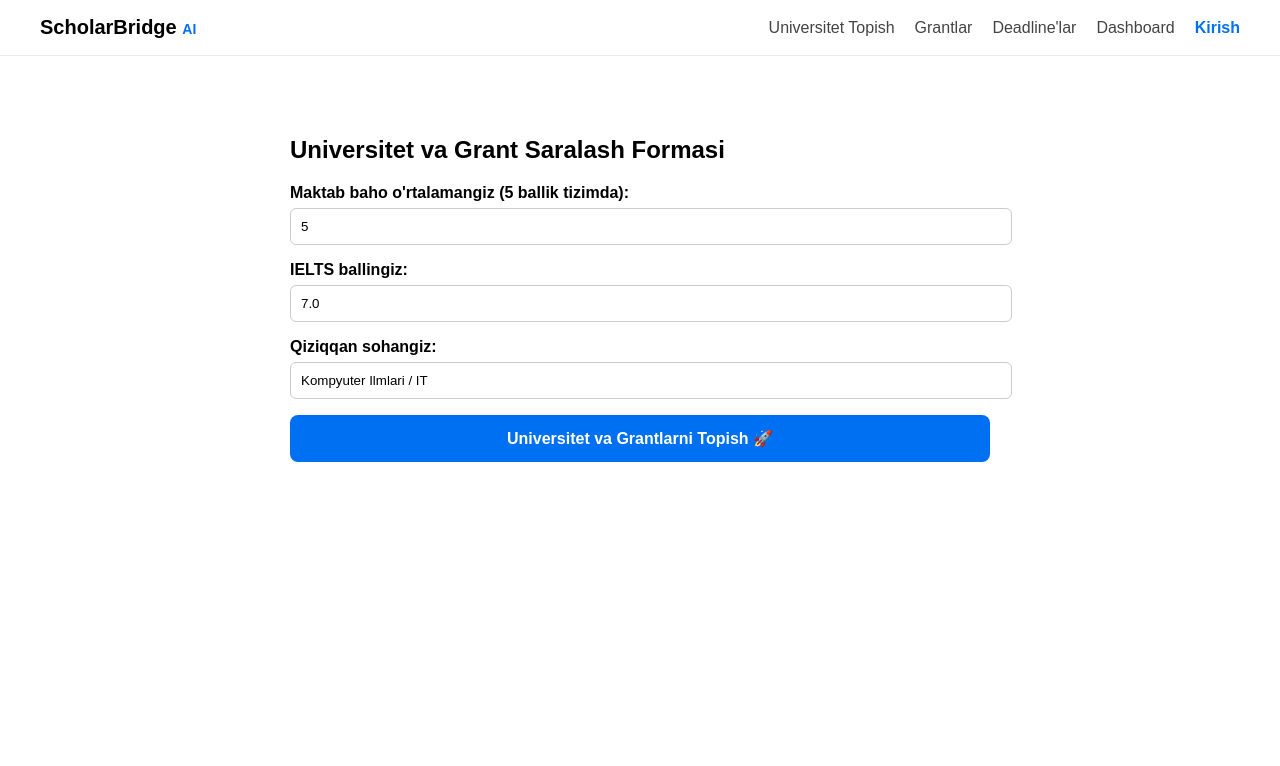
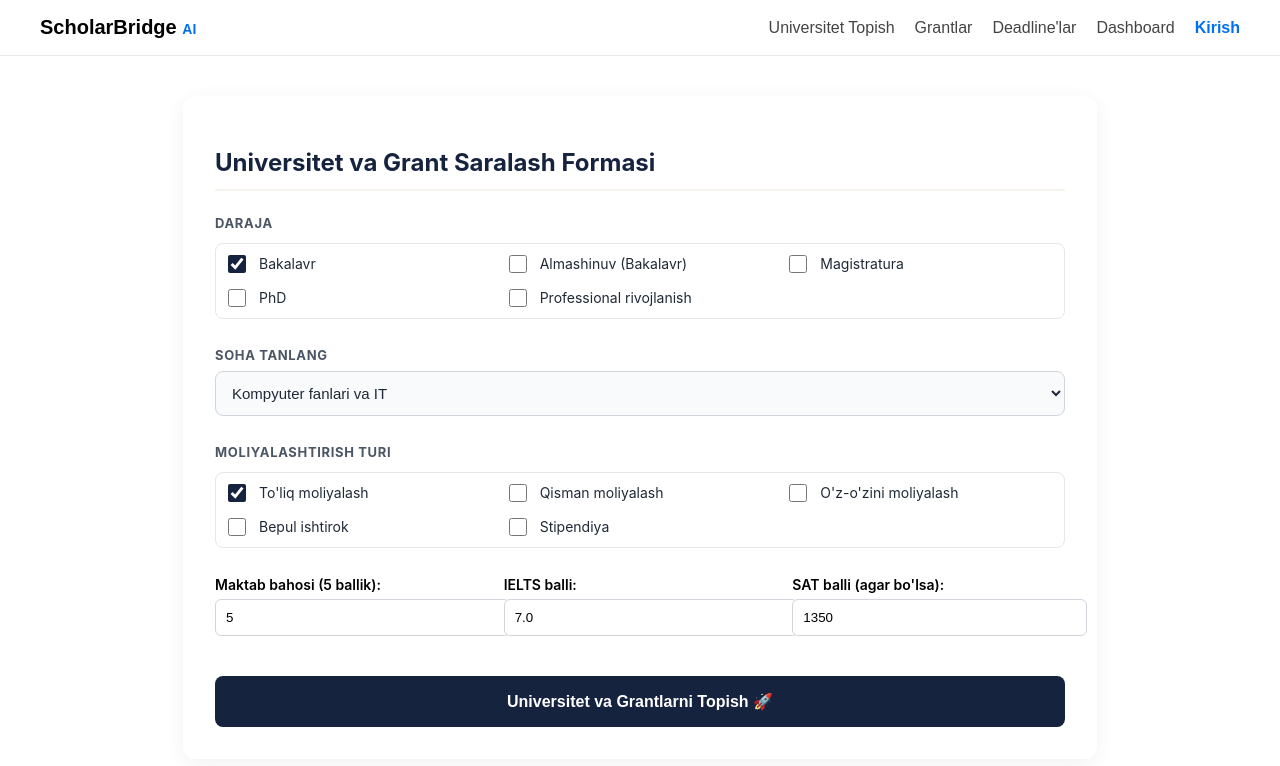
Before and after one commit to jamijomi344as-jpg/ScholarBridge, a Next.js app: page /find in a window 1280 px wide. Shown: the top 766 px of the page. Built offline with nearby package versions, Linux system fonts and the light colour scheme.

Commit message:
Update page.tsx

```diff
--- a/app/find/page.tsx
+++ b/app/find/page.tsx
@@ -6,21 +6,57 @@ import { useRouter } from 'next/navigation';
 export default function FindPage() {
   const router = useRouter();
   const [loading, setLoading] = useState(false);
-  const [formData, setFormData] = useState({
-    schoolGrade: '5',
-    degrees: ['Bakalavr'],
-    fundingTypes: ['To\'liq Grant'],
-    majors: ['Kompyuter Ilmlari / IT'],
-    selectedCountries: ['AQSH', 'Janubiy Koreya', 'Germaniya'],
-    ielts: '7.0',
-    sat: '1350',
-    otherCertificates: '',
-    budget: '1000'
-  });
+
+  const [degrees, setDegrees] = useState<string[]>(['Bakalavr']);
+  const [fundingTypes, setFundingTypes] = useState<string[]>(["To'liq moliyalash"]);
+  const [major, setMajor] = useState<string>('Kompyuter fanlari va IT');
+  const [schoolGrade, setSchoolGrade] = useState<string>('5');
+  const [ielts, setIelts] = useState<string>('7.0');
+  const [sat, setSat] = useState<string>('1350');
+  const [budget, setBudget] = useState<string>('1000');
+
+  const degreeOptions = ['Bakalavr', 'Almashinuv (Bakalavr)', 'Magistratura', 'PhD', 'Professional rivojlanish'];
+  const majorOptions = [
+    'Kompyuter fanlari va IT',
+    'Amaliy fanlar va kasblar',
+    'Biznes boshqaruvi',
+    'Muhandislik va texnologiya',
+    'Atrof-muhit va Geologiya fanlari',
+    'Gumanitar fanlar',
+    'Huquqshunoslik va qonunchilik',
+    'Tabiiy fanlar va matematika',
+    'Ijtimoiy fanlar',
+    'Qishloq va o‘rmon xo‘jaligi',
+    'San\'at, dizayn va arxitektura',
+    'Ta\'lim va tarbiya',
+    'Tibbiyot va sog‘liqni saqlash',
+    'Jurnalistika va OAV',
+    'Mehmonxona biznesi, hordiq va sport'
+  ];
+  const fundingOptions = ["To'liq moliyalash", "Qisman moliyalash", "O'z-o'zini moliyalash", "Bepul ishtirok", "Stipendiya"];
+
+  const handleCheckboxChange = (list: string[], setList: (v: string[]) => void, item: string) => {
+    if (list.includes(item)) {
+      setList(list.filter((i) => i !== item));
+    } else {
+      setList([...list, item]);
+    }
+  };
 
   const handleSubmit = async (e: React.FormEvent) => {
     e.preventDefault();
     setLoading(true);
+
+    const formData = {
+      schoolGrade,
+      degrees,
+      fundingTypes,
+      majors: [major],
+      selectedCountries: ['AQSH', 'Janubiy Koreya', 'Germaniya', 'Buyuk Britaniya'],
+      ielts,
+      sat,
+      budget
+    };
 
     try {
       const res = await fetch('/api/recommend', {
@@ -35,65 +71,129 @@ export default function FindPage() {
         localStorage.setItem('scholarBridge_results', JSON.stringify(data.recommendations));
         router.push('/recommendations');
       } else {
-        alert('AI javob berishda xatolik yuz berdi. Qaytadan urinib ko\'ring.');
+        alert("AI tavsiya tayyorlashda uzilish bo'ldi. Qayta urinib ko'ring.");
       }
     } catch (err) {
       console.error(err);
-      alert('Tarmoq xatosi yuz berdi!');
+      alert('Ulanishda xatolik yuz berdi!');
     } finally {
       setLoading(false);
     }
   };
 
   return (
-    <div style={{ maxWidth: '700px', margin: '40px auto', padding: '20px', fontFamily: 'sans-serif' }}>
-      <h2>Universitet va Grant Saralash Formasi</h2>
-      <form onSubmit={handleSubmit} style={{ display: 'flex', flexDirection: 'column', gap: '16px' }}>
+    <div style={{ maxWidth: '850px', margin: '40px auto', padding: '32px', backgroundColor: '#fff', borderRadius: '12px', boxShadow: '0 4px 20px rgba(0,0,0,0.06)', fontFamily: 'Inter, sans-serif' }}>
+      <h2 style={{ fontSize: '24px', fontWeight: 'bold', color: '#16233F', marginBottom: '24px', borderBottom: '2px solid #F6F4EC', paddingBottom: '12px' }}>
+        Universitet va Grant Saralash Formasi
+      </h2>
+
+      <form onSubmit={handleSubmit} style={{ display: 'flex', flexDirection: 'column', gap: '28px' }}>
+
+        {/* DARAJA SEKSIYASI */}
         <div>
-          <label style={{ fontWeight: 'bold' }}>Maktab baho o'rtalamangiz (5 ballik tizimda):</label>
+          <label style={{ display: 'block', fontWeight: 'bold', fontSize: '13px', color: '#4B5563', letterSpacing: '0.05em', textTransform: 'uppercase', marginBottom: '12px' }}>
+            DARAJA
+          </label>
+          <div style={{ display: 'grid', gridTemplateColumns: 'repeat(auto-fill, minmax(220px, 1fr))', gap: '10px', maxHeight: '160px', overflowY: 'auto', padding: '8px', border: '1px solid #E5E7EB', borderRadius: '8px' }}>
+            {degreeOptions.map((item) => (
+              <label key={item} style={{ display: 'flex', alignItems: 'center', gap: '10px', fontSize: '14px', cursor: 'pointer', color: '#1F2937' }}>
+                <input
+                  type="checkbox"
+                  checked={degrees.includes(item)}
+                  onChange={() => handleCheckboxChange(degrees, setDegrees, item)}
+                  style={{ width: '18px', height: '18px', accentColor: '#16233F' }}
+                />
+                {item}
+              </label>
+            ))}
+          </div>
+        </div>
+
+        {/* SOHA SEKSIYASI */}
+        <div>
+          <label style={{ display: 'block', fontWeight: 'bold', fontSize: '13px', color: '#4B5563', letterSpacing: '0.05em', textTransform: 'uppercase', marginBottom: '8px' }}>
+            SOHA TANLANG
+          </label>
+          <select
+            value={major}
+            onChange={(e) => setMajor(e.target.value)}
+            style={{ width: '100%', padding: '12px', borderRadius: '8px', border: '1px solid #D1D5DB', fontSize: '15px', color: '#1F2937', backgroundColor: '#F9FAFB' }}
+          >
+            {majorOptions.map((m) => (
+              <option key={m} value={m}>{m}</option>
+            ))}
+          </select>
+        </div>
+
+        {/* MOLIYALASHTIRISH SEKSIYASI */}
+        <div>
+          <label style={{ display: 'block', fontWeight: 'bold', fontSize: '13px', color: '#4B5563', letterSpacing: '0.05em', textTransform: 'uppercase', marginBottom: '12px' }}>
+            MOLIYALASHTIRISH TURI
+          </label>
+          <div style={{ display: 'grid', gridTemplateColumns: 'repeat(auto-fill, minmax(220px, 1fr))', gap: '10px', maxHeight: '160px', overflowY: 'auto', padding: '8px', border: '1px solid #E5E7EB', borderRadius: '8px' }}>
+            {fundingOptions.map((item) => (
+              <label key={item} style={{ display: 'flex', alignItems: 'center', gap: '10px', fontSize: '14px', cursor: 'pointer', color: '#1F2937' }}>
+                <input
+                  type="checkbox"
+                  checked={fundingTypes.includes(item)}
+                  onChange={() => handleCheckboxChange(fundingTypes, setFundingTypes, item)}
+                  style={{ width: '18px', height: '18px', accentColor: '#16233F' }}
+                />
+                {item}
+              </label>
+            ))}
+          </div>
+        </div>
+
+        {/* AKADEMIK BALLAR */}
+        <div style={{ display: 'grid', gridTemplateColumns: '1fr 1fr 1fr', gap: '16px' }}>
+          <div>
+            <label style={{ display: 'block', fontWeight: 600, fontSize: '14px', marginBottom: '6px' }}>Maktab bahosi (5 ballik):</label>
             <input
               type="text"
-            value={formData.schoolGrade}
-            onChange={(e) => setFormData({...formData, schoolGrade: e.target.value})}
-            style={{ width: '100%', padding: '10px', marginTop: '6px', borderRadius: '6px', border: '1px solid #ccc' }}
+              value={schoolGrade}
+              onChange={(e) => setSchoolGrade(e.target.value)}
+              style={{ width: '100%', padding: '10px', borderRadius: '6px', border: '1px solid #D1D5DB' }}
             />
           </div>
-
           <div>
-          <label style={{ fontWeight: 'bold' }}>IELTS ballingiz:</label>
+            <label style={{ display: 'block', fontWeight: 600, fontSize: '14px', marginBottom: '6px' }}>IELTS balli:</label>
             <input
               type="text"
-            value={formData.ielts}
-            onChange={(e) => setFormData({...formData, ielts: e.target.value})}
-            style={{ width: '100%', padding: '10px', marginTop: '6px', borderRadius: '6px', border: '1px solid #ccc' }}
+              value={ielts}
+              onChange={(e) => setIelts(e.target.value)}
+              style={{ width: '100%', padding: '10px', borderRadius: '6px', border: '1px solid #D1D5DB' }}
             />
           </div>
-
           <div>
-          <label style={{ fontWeight: 'bold' }}>Qiziqqan sohangiz:</label>
+            <label style={{ display: 'block', fontWeight: 600, fontSize: '14px', marginBottom: '6px' }}>SAT balli (agar bo'lsa):</label>
             <input
               type="text"
-            value={formData.majors[0]}
-            onChange={(e) => setFormData({...formData, majors: [e.target.value]})}
-            style={{ width: '100%', padding: '10px', marginTop: '6px', borderRadius: '6px', border: '1px solid #ccc' }}
+              value={sat}
+              onChange={(e) => setSat(e.target.value)}
+              style={{ width: '100%', padding: '10px', borderRadius: '6px', border: '1px solid #D1D5DB' }}
             />
           </div>
+        </div>
 
+        {/* SUBMIT BUTTON */}
         <button
           type="submit"
           disabled={loading}
           style={{
-            padding: '14px',
-            backgroundColor: loading ? '#94a3b8' : '#0070f3',
-            color: '#fff',
+            marginTop: '12px',
+            padding: '16px',
+            backgroundColor: loading ? '#94A3B8' : '#16233F',
+            color: '#FFFFFF',
             border: 'none',
             borderRadius: '8px',
             fontSize: '16px',
             fontWeight: 'bold',
-            cursor: loading ? 'not-allowed' : 'pointer'
+            cursor: loading ? 'not-allowed' : 'pointer',
+            transition: 'background-color 0.2s'
           }}
         >
-          {loading ? 'AI Universitetlarni Qidirmoqda...' : 'Universitet va Grantlarni Topish 🚀'}
+          {loading ? 'AI Universitet va Grantlarni Qidirmoqda...' : 'Universitet va Grantlarni Topish 🚀'}
         </button>
       </form>
     </div>
```
Lines whose indentation alone changed are shown as unchanged.
